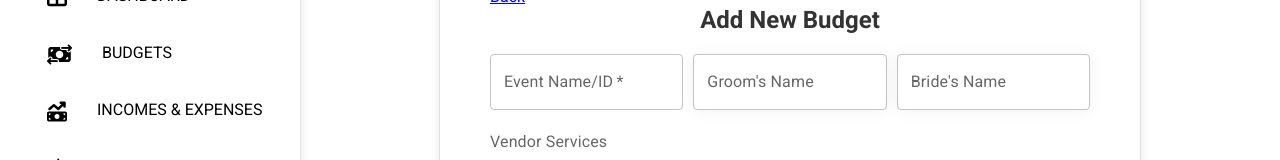
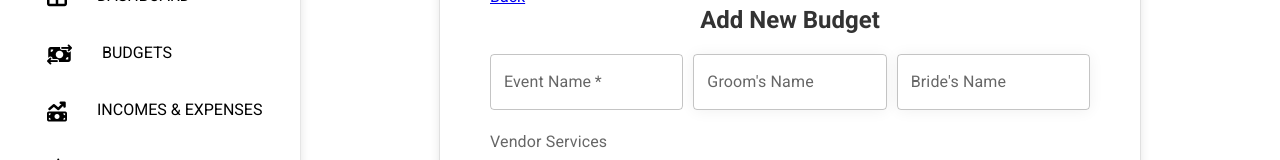
Before and after one commit to JanudiAdhikari/Blissify--Wedding-Management-System, a React (Create React App) app in the folder budgetapp/frontend/: page /addBudget in a window 1280 px wide. Shown: the part 154-314 px from the top of the page. Built offline with nearby package versions, Linux system fonts and the light colour scheme.

Commit message:
Edited Budget Form

```diff
--- a/budgetapp/frontend/src/pages/budgetManagement/addBudget/AddBudget.jsx
+++ b/budgetapp/frontend/src/pages/budgetManagement/addBudget/AddBudget.jsx
@@ -139,7 +139,7 @@ const AddBudget = () => {
           <TextField
             required
             id="eventID"
-            label="Event Name/ID"
+            label="Event Name"
             onChange={inputHandler}
             name="eventID"
             error={errors.eventID ? true : false}
```
